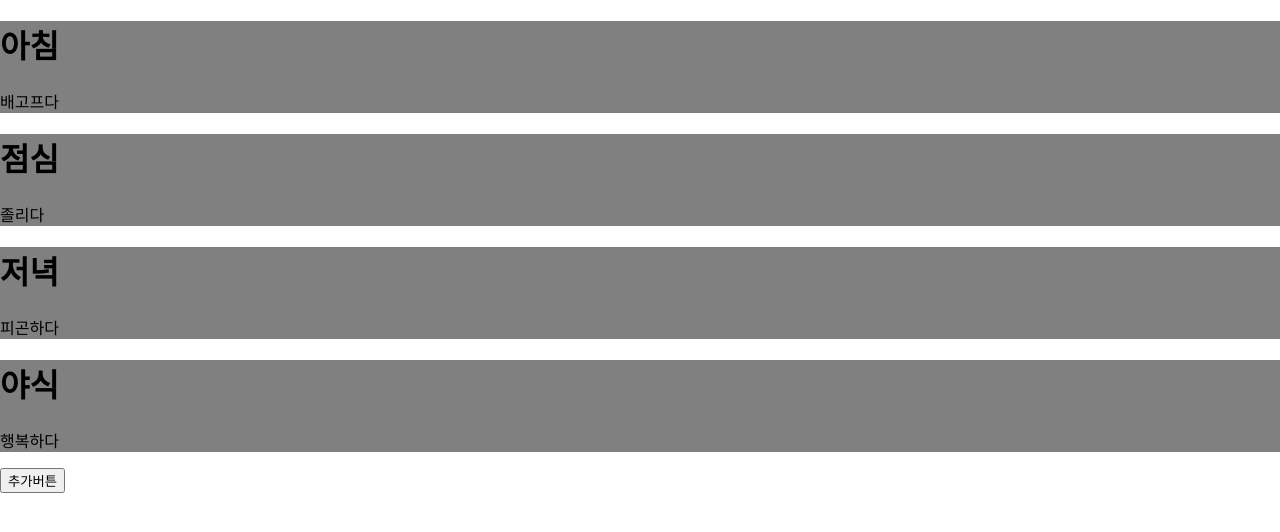
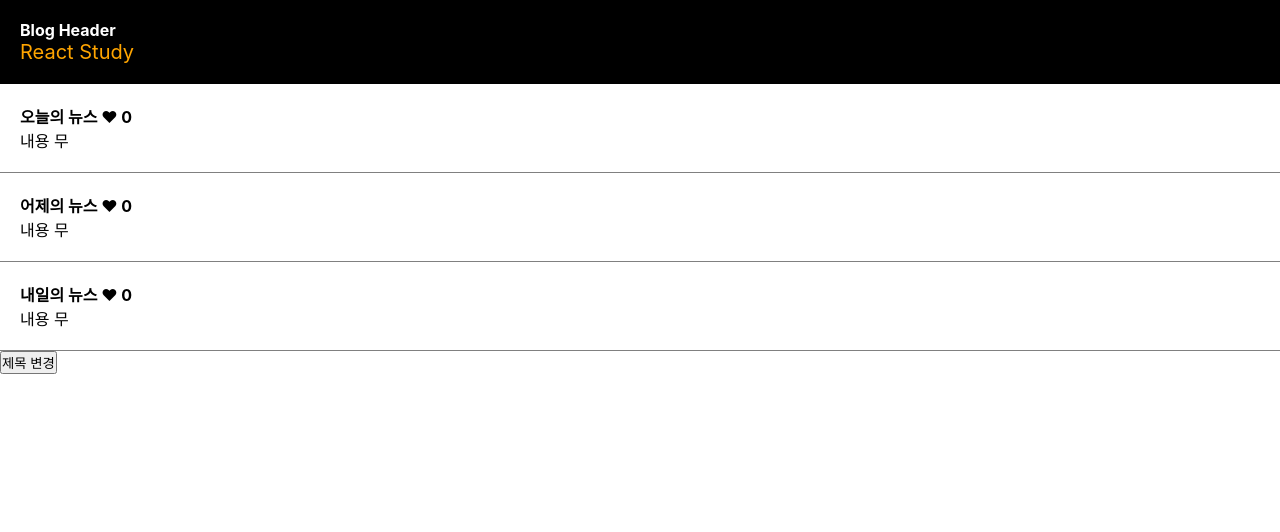
Before and after one commit to MirDran/react-study, a React (Create React App) app: page / in a window 1280 px wide. Shown: the top 532 px of the page. Built offline with nearby package versions, Linux system fonts and the light colour scheme.

Commit message:
반복 처리 전

```diff
--- a/src/App.js
+++ b/src/App.js
@@ -7,6 +7,7 @@
 import Practice001 from './Practice/Practice001';
 import Props02 from './components/Props02';
 import Quiz002 from './Practice/Quiz002';
+import NewsBlog from './newsblog/Newsblog';
 
 function App() {
 
@@ -16,9 +17,10 @@
   // return <Export01/>;
   // return <State02/>;
   // return <Props01/>;
-  return <Props02/>;
+  // return <Props02/>;
   // return <Practice001/>;
   // return <Quiz002/>;
+  return <NewsBlog/>;
 }
 
 export default App;
--- /dev/null
+++ b/src/newsblog/Modal.js
@@ -0,0 +1,16 @@
+
+function modal() {
+
+    return (
+
+        <div className="modal">
+            <h3>제목</h3>
+            <p>날짜</p>
+            <p>상세내용</p>
+        </div>
+
+
+    )
+}
+
+export default modal;
--- /dev/null
+++ b/src/newsblog/NewsBlog.css
@@ -0,0 +1,27 @@
+
+ *{
+margin: 0;
+padding: 0;
+box-sizing: border-box;
+}
+
+.black-nav {
+  background : black;
+  width : 100%;
+  color : white;
+  padding : 20px;
+}
+
+.post-list{
+    text-align: left;
+    padding: 20px;
+    border-bottom: 1px solid gray;
+}
+
+
+.modal {
+    margin-top : 20px;
+    padding : 20px;
+    background : lightgray;
+    text-align : left;
+  }
--- /dev/null
+++ b/src/newsblog/Newsblog.js
@@ -0,0 +1,113 @@
+import './NewsBlog.css';
+import { useState } from 'react';
+import Modal from './Modal';
+
+function NewsBlog() {
+
+
+
+    //Javascript 코드
+
+    let title = 'React Study';
+    let [news1, setNews1] = useState('Today News');
+    let [news2, setNews2] = useState('어제의 뉴스');
+    let [news3, setNews3] = useState('내일의 뉴스');
+    let [news, setNews] = useState(['오늘의 뉴스', '어제의 뉴스', '내일의 뉴스']);
+
+    let [cnt1, setCnt1] = useState(0);
+    let [cnt2, setCnt2] = useState(0);
+    let [cnt3, setCnt3] = useState(0);
+
+    let [modalFlag, setModalFlag] = useState(false);
+    // let [chn, setChn] = useState(['Today News','Yesterday News','Tomorrow News']);
+
+    return (
+        <>
+            <div className='black-nav'>
+                <h4>Blog Header</h4>
+                <div style={{ color: 'orange', fontSize: "20px" }}>{title}</div>
+            </div>
+
+
+            <div className="post-list">
+                <h4>
+                    <span onClick={() => {
+
+                        setModalFlag(!modalFlag);
+
+                        // setModalFlag( modalFlag ? false : true);
+
+                        // if(modalFlag == true){
+                        //     setModalFlag(false);
+                        // }else {
+                        //     setModalFlag(true);
+                        // }
+
+                    }}>{news[0]}</span> <span onClick={() => {
+                        setCnt1(cnt1 + 1);
+                    }}> ♥ </span> {cnt1} </h4>
+                <p>내용 무</p>
+
+
+            </div>
+
+            <div className="post-list">
+                <h4>
+                    <span>{news[1]}</span>
+                    <span onClick={() => {
+                        setCnt2(cnt2 + 1);
+                    }}> ♥ </span> {cnt2} </h4>
+                <p>내용 무</p>
+
+            </div>
+
+            <div className="post-list">
+                <h4>
+                    <span>{news[2]}</span>
+                    <span onClick={() => {
+                        setCnt3(cnt3 + 1);
+                    }}> ♥ </span> {cnt3} </h4>
+                <p>내용 무</p>
+
+            </div>
+
+            {/* <div className="post-list">
+            <h4>오늘의 뉴스</h4>
+            <p>내용 무</p>
+            </div>
+
+            <div className="post-list">
+            <h4>어제의 뉴스</h4>
+            <p>내용 무</p>
+            </div>
+
+            <div className="post-list">
+            <h4>내일의 뉴스</h4>
+            <p>내용 무</p>
+            </div> */}
+
+            {
+                modalFlag == true ? <Modal /> : null
+            }
+
+            <button onClick={() => {
+                // setNews(['Today News','어제의 뉴스','내일의 뉴스']); 주소가 바뀌면 재렌더링
+                //arry 새로운 배열 deep copy
+
+                let temp = [...news]; //deep copy
+                temp[0] = 'Today News'; // 0인덱스 값 변경
+                temp[1] = 'Yesterday News'
+                temp[2] = 'Tomorrow News'
+                setNews(temp);  //news = temp;
+
+                // temp.shift(); // ['어제의 뉴스','내일의 뉴스'];
+                // temp.unshift('Today News'); // ['Today News','어제의 뉴스','내일의 뉴스'];
+
+                // temp.splice(0, 1, 'Today News'); // 0번째 배열에서 첫번 째 단어 삭제 후 'Today News' 추가
+
+            }}>제목 변경</button>
+        </>
+    );
+}
+
+export default NewsBlog;
```
